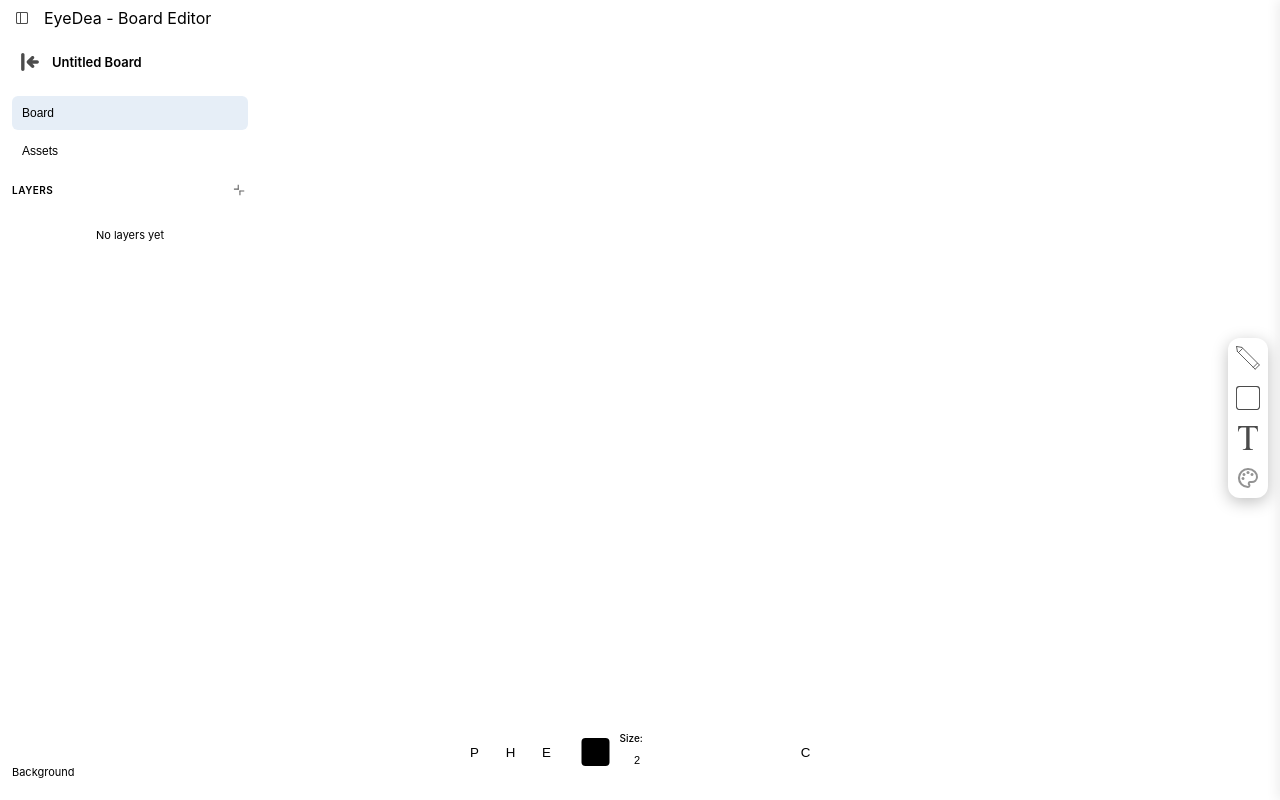
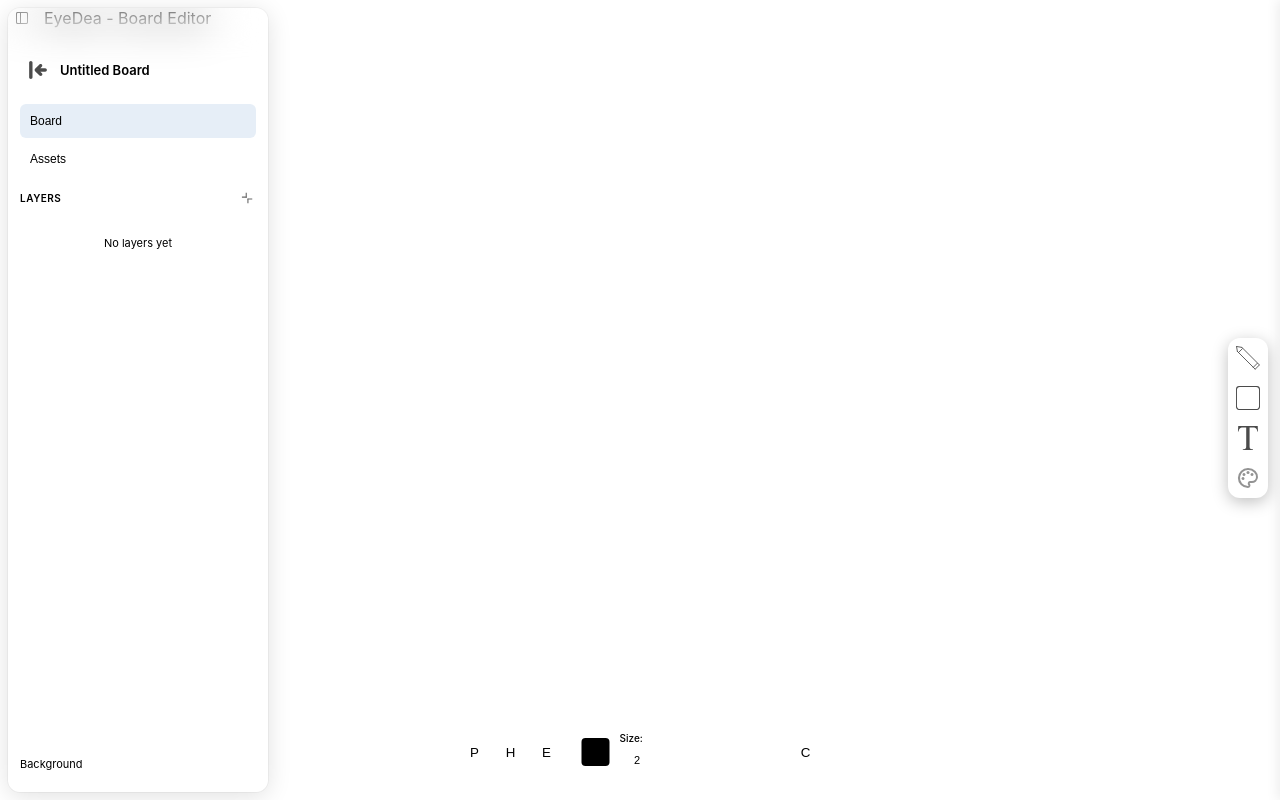
Before and after one commit to christopherle07/refboard, a website: page src/editor.html in a window 1280 px wide. Drawn offline with Linux system fonts and the light colour scheme.

Commit message:
sidebar styling

```diff
--- a/src/css/base.css
+++ b/src/css/base.css
@@ -62,6 +62,8 @@ html:not([data-theme="dark"]) {
     --shadow: rgba(0, 0, 0, 0.1);
 
     --modal-overlay: rgba(0, 0, 0, 0.4);
+
+    --sidebar-bg: rgba(248, 249, 250, 0.72);
 }
 
 /* Dark theme - True dark mode */
@@ -95,6 +97,8 @@ html[data-theme="dark"] {
     --shadow: rgba(0, 0, 0, 0.5) !important;
 
     --modal-overlay: rgba(0, 0, 0, 0.8) !important;
+
+    --sidebar-bg: rgba(26, 26, 26, 0.72) !important;
 }
 
 /* Purplexing theme - Dark grey and purple */
@@ -128,6 +132,8 @@ html[data-theme="purplexing"] {
     --shadow: rgba(0, 0, 0, 0.4) !important;
 
     --modal-overlay: rgba(0, 0, 0, 0.7) !important;
+
+    --sidebar-bg: rgba(38, 38, 46, 0.72) !important;
 }
 
 body {
--- a/src/css/sidebar.css
+++ b/src/css/sidebar.css
@@ -1,21 +1,26 @@
 .sidebar {
-    position: absolute;
-    top: 0;
-    left: 0;
-    bottom: 0;
+    position: fixed;
+    top: 8px;
+    left: 8px;
+    bottom: 8px;
     width: 260px;
-    z-index: 10;
-    background: var(--bg-primary);
-    border-right: 1px solid var(--border-color);
+    z-index: 200;
+    background: var(--sidebar-bg);
+    -webkit-backdrop-filter: blur(20px) saturate(180%);
+    backdrop-filter: blur(20px) saturate(180%);
+    border: 1px solid var(--border-color-hover);
+    border-radius: 12px;
     display: flex;
     flex-direction: column;
     color: var(--text-primary);
     overflow: hidden;
-    transition: transform 0.2s ease;
+    transition: transform 0.3s cubic-bezier(0.4, 0, 0.2, 1);
+    box-shadow: 0 4px 24px rgba(0, 0, 0, 0.12), 0 0 0 1px rgba(0, 0, 0, 0.04);
+    padding-top: 40px; /* Push content below the titlebar buttons */
 }
 
 .sidebar.collapsed {
-    transform: translateX(-100%);
+    transform: translateX(-276px);
     pointer-events: none;
 }
 
@@ -38,7 +43,7 @@
 }
 
 .sidebar-header {
-    padding: 12px 16px;
+    padding: 8px 12px 12px 16px;
     border-bottom: none;
     display: flex;
     align-items: center;
```
Also changed, not shown: src/css/browser-homepage.css (+10 -1 lines).
